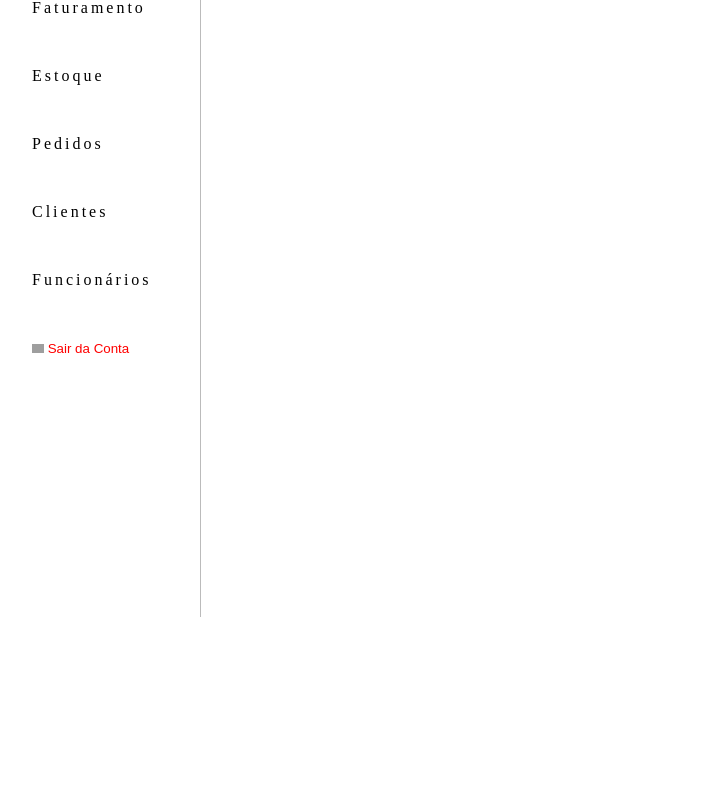
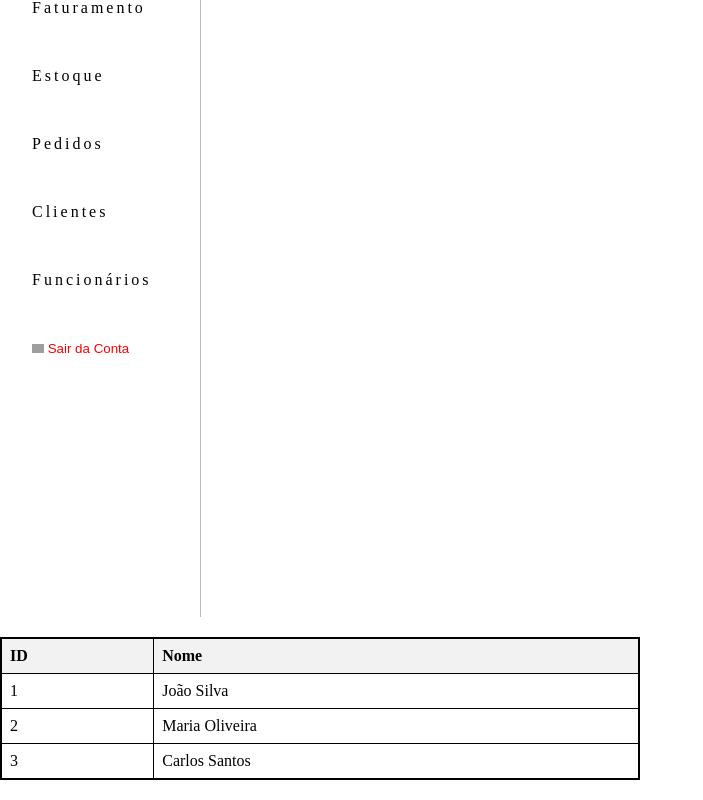
Before and after one commit to Arthurad11/projeto_integrador, a Next.js app in the folder projeto_integrador/: page /dashboard in a window 1280 px wide. Shown: the part 183-983 px from the top of the page, without its empty margins (0-703 px from the left). Before the commit the page ends 800 px from the top, so only its background shows below. Built offline with nearby package versions, Linux system fonts and the light colour scheme; grey boxes are pictures that could not be loaded.

Commit message:
tabela Funcionarios

```diff
--- /dev/null
+++ b/projeto_integrador/app/components/Funcionarios.js
@@ -0,0 +1,38 @@
+import "./funcionarios.css"
+
+function Funcionarios() {
+    return (
+        <div>
+            <table>
+                <thead>
+                    <tr>
+                        <th>ID</th>
+                        <th>Nome</th>
+
+                    </tr>
+                </thead>
+                <tbody>
+                    <tr>
+                        <td>1</td>
+                        <td>João Silva</td>
+
+                    </tr>
+                    <tr>
+                        <td>2</td>
+                        <td>Maria Oliveira</td>
+
+                    </tr>
+                    <tr>
+                        <td>3</td>
+                        <td>Carlos Santos</td>
+
+                    </tr>
+                </tbody>
+            </table>
+
+        </div>
+
+     );
+}
+
+export default Funcionarios;
--- /dev/null
+++ b/projeto_integrador/app/components/funcionarios.css
@@ -0,0 +1,14 @@
+table {
+    width: 50%;
+    border-collapse: collapse;
+    margin: 20px 0;
+    border: 2px solid black;
+}
+th, td {
+    border: 1px solid black;
+    padding: 8px;
+    text-align: left;
+}
+th {
+    background-color: #f2f2f2;
+}
--- a/projeto_integrador/app/dashboard/page.js
+++ b/projeto_integrador/app/dashboard/page.js
@@ -1,3 +1,4 @@
+import Funcionarios from "../components/Funcionarios";
 import Menu from "../components/Menu";
 
 import "./dashboard.css";
@@ -21,7 +22,7 @@ function Dashboard() {
                 </ul>
             </aside>
             <main>
-
+                <Funcionarios/>
             </main>
 
         </div>
```
